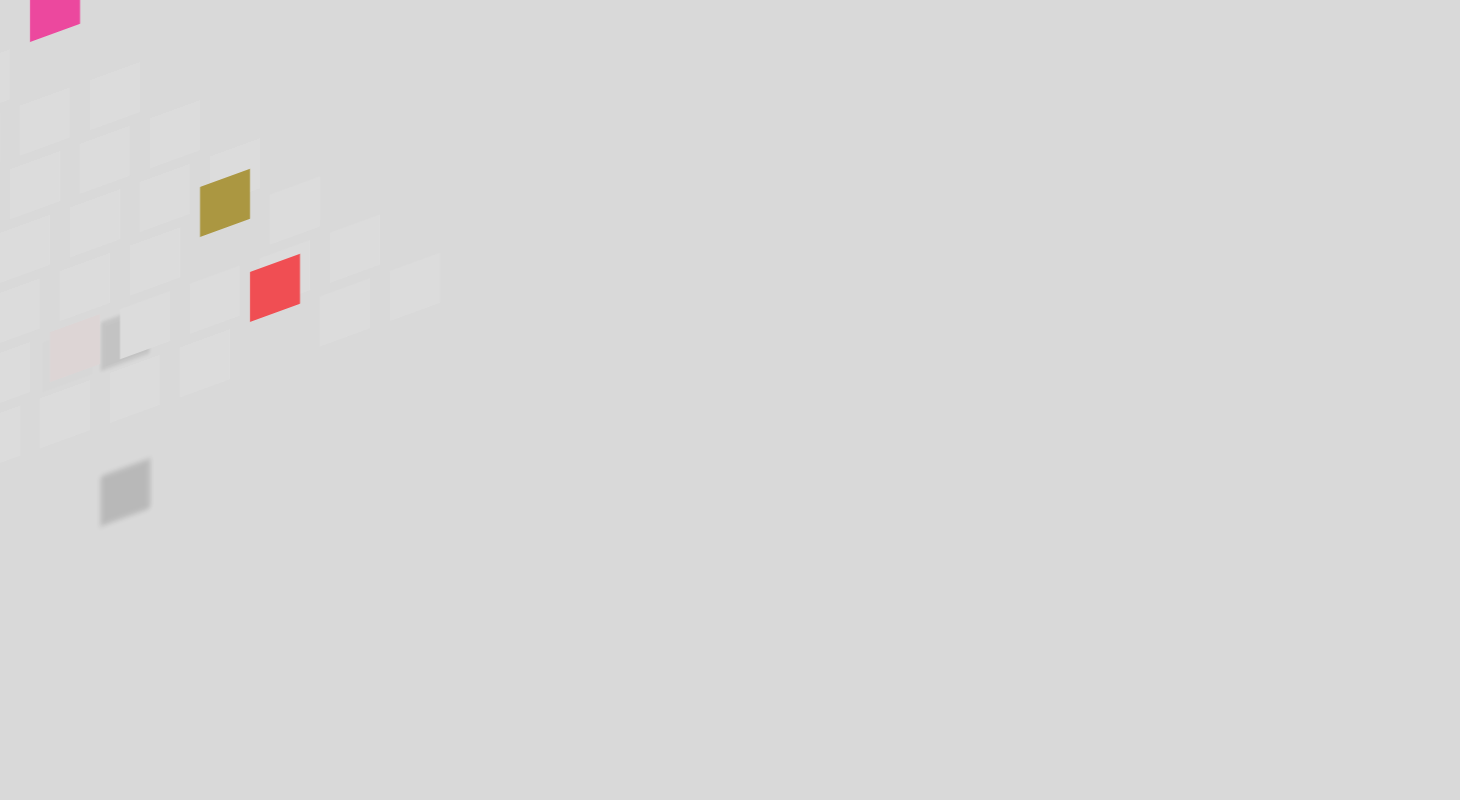
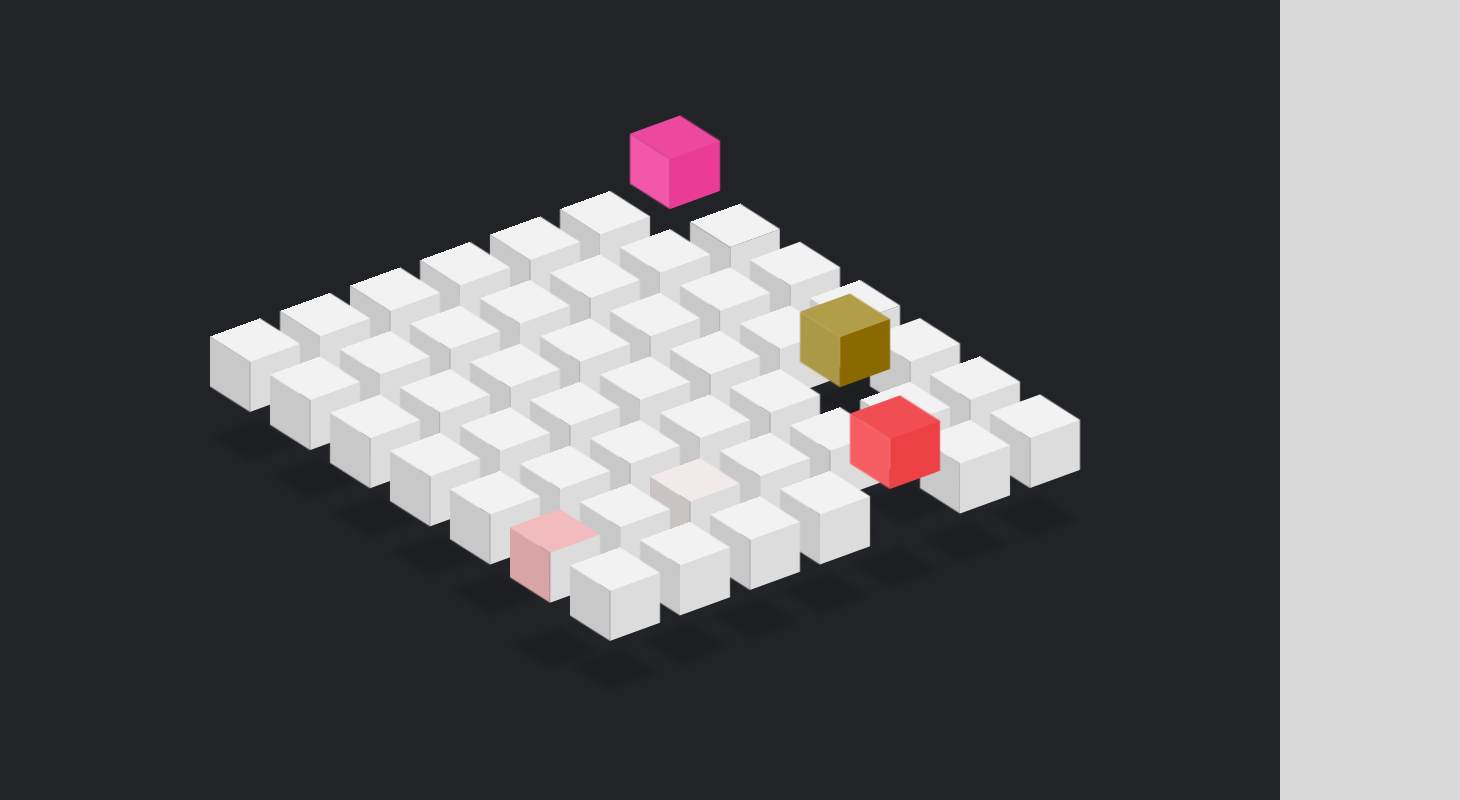
Before and after one commit to Yoy0z-maps/Front-end-UI, a Next.js app: page /cube in a window 1280 px wide. Shown: the whole page, 1460 px wide, since content can reach past the window. Built offline with nearby package versions, Linux system fonts and the light colour scheme.

Commit message:
cube(fin)

```diff
--- a/src/app/cube/page.jsx
+++ b/src/app/cube/page.jsx
@@ -50,5 +50,9 @@ export default function Page() {
     cubes();
   }, []);
 
-  return <div className={styles.container}></div>;
+  return (
+    <div className="flex justify-center items-center min-h-[100vh] bg-clr overflow-hidden">
+      <div className={styles.container}></div>
+    </div>
+  );
 }
--- a/src/app/cube/styles.module.css
+++ b/src/app/cube/styles.module.css
@@ -2,28 +2,28 @@
   position: relative;
   transform: skewY(-20deg);
 }
-.cube {
+.container .cube {
   position: relative;
   translate: calc(var(--z) * 60px) calc(var(--z) * 60px);
 }
-.cubeDiv {
+.container .cube .cubeDiv {
   position: absolute;
   translate: calc(-70px * var(--x)) calc(-70px * var(--y));
 }
-.cubeSpan {
+.container .cube .cubeDiv .cubeSpan {
   position: relative;
   display: inline-block;
   width: 50px;
   height: 50px;
   background: #dcdcdc;
-  transition: 1.5s;
+  transform: 1.5s;
 }
-.active {
+.container .cube .cubeDiv .cubeSpan.active {
   background: #ef4149;
   transform: translate(0, -50px);
   animation: animate 2s ease-in-out infinite;
 }
-.cubeSpanBefore {
+.container .cube .cubeDiv .cubeSpan::before {
   content: "";
   position: absolute;
   left: -40px;
@@ -32,11 +32,12 @@
   background: #c8c8c8;
   transform-origin: right;
   transform: skewY(45deg);
+  transition: 1.5s;
 }
-.activeBefore {
+.container .cube .cubeDiv .cubeSpan.active::before {
   background: #f75d64;
 }
-.cubeSpanAfter {
+.container .cube .cubeDiv .cubeSpan::after {
   content: "";
   position: absolute;
   top: -40px;
@@ -49,7 +50,7 @@
   transition: 1.5s;
   box-shadow: -100px 100px 5px rgba(0, 0, 0, 0.15);
 }
-.activeAfter {
+.container .cube .cubeDiv .cubeSpan.active::after {
   background: #f14e55;
   box-shadow: -150px 150px 5px rgba(0, 0, 0, 0.15);
 }
```
